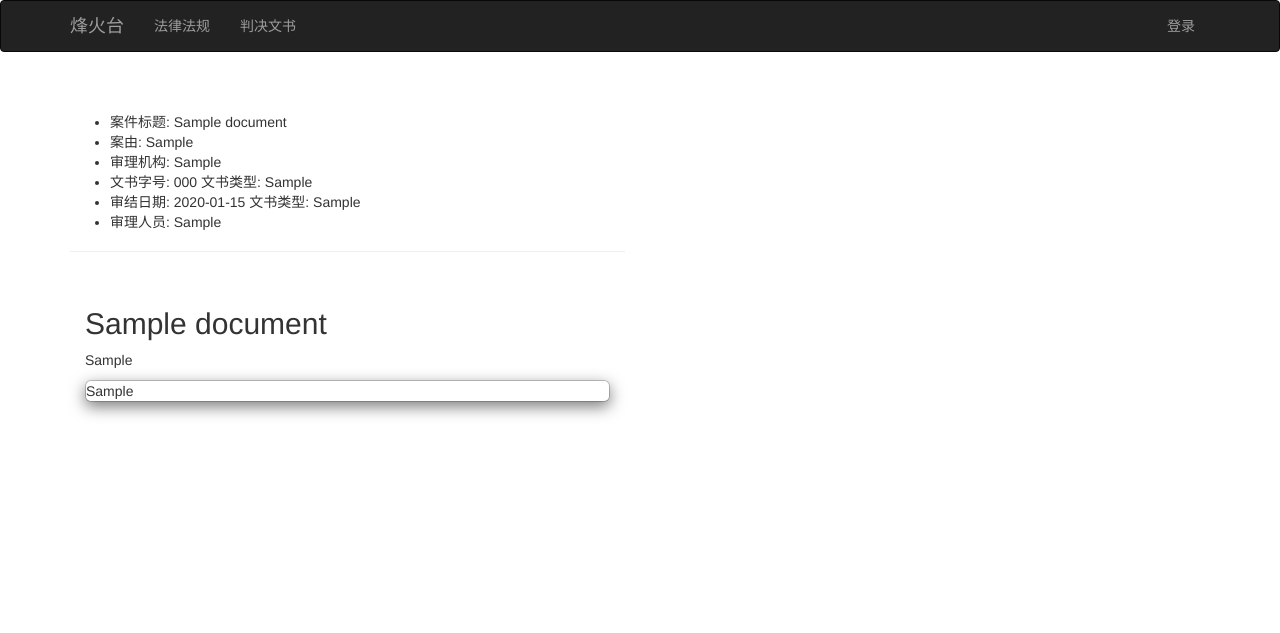
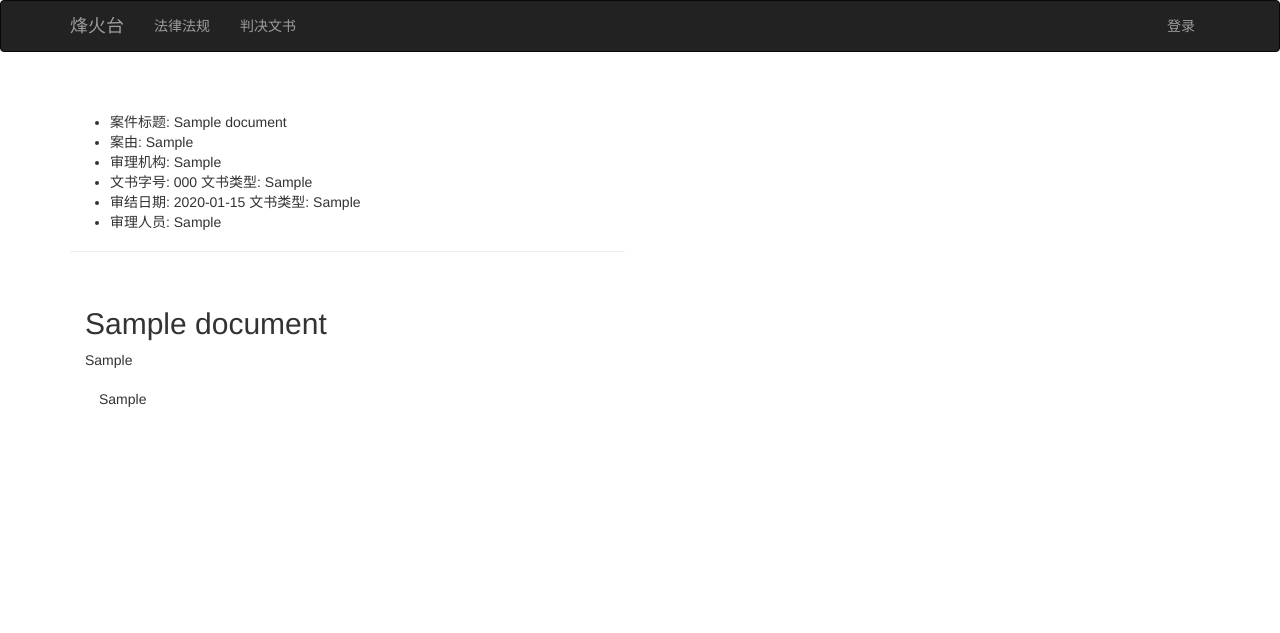
Before and after one commit to Moxikai/law_show, a Flask app: page /document/1 in a window 1280 px wide. Shown: the top 633 px of the page. Run offline with Flask 2, Linux system fonts and the light colour scheme; tables that the repository leaves empty hold one stand-in row (values such as "Sample post"); parts of the project's set-up code (start-up, migrations or seed data) failed here and were passed over; some libraries are stand-ins or nearby versions.

Commit message:
mend error

```diff
--- a/app/templates/document_detail.html
+++ b/app/templates/document_detail.html
@@ -5,7 +5,7 @@
 
     <div class="container">
         <div class="row">
-            <div class="col-md-6">
+            <div class="col-lg-6">
                 <div class="page-header">
                     <ul>
                         <li>
@@ -43,8 +43,8 @@
                         <h2>{{ document.title }}</h2>
                         <p>{{ document.document_type }}</p>
                     </div>
-                    <div class="modal-content">
-                        {{ document.judgment }}
+                    <div class="popover-content">
+                        {{ document.judgment|safe }}
                     </div>
                 </div>
             </div>
```
